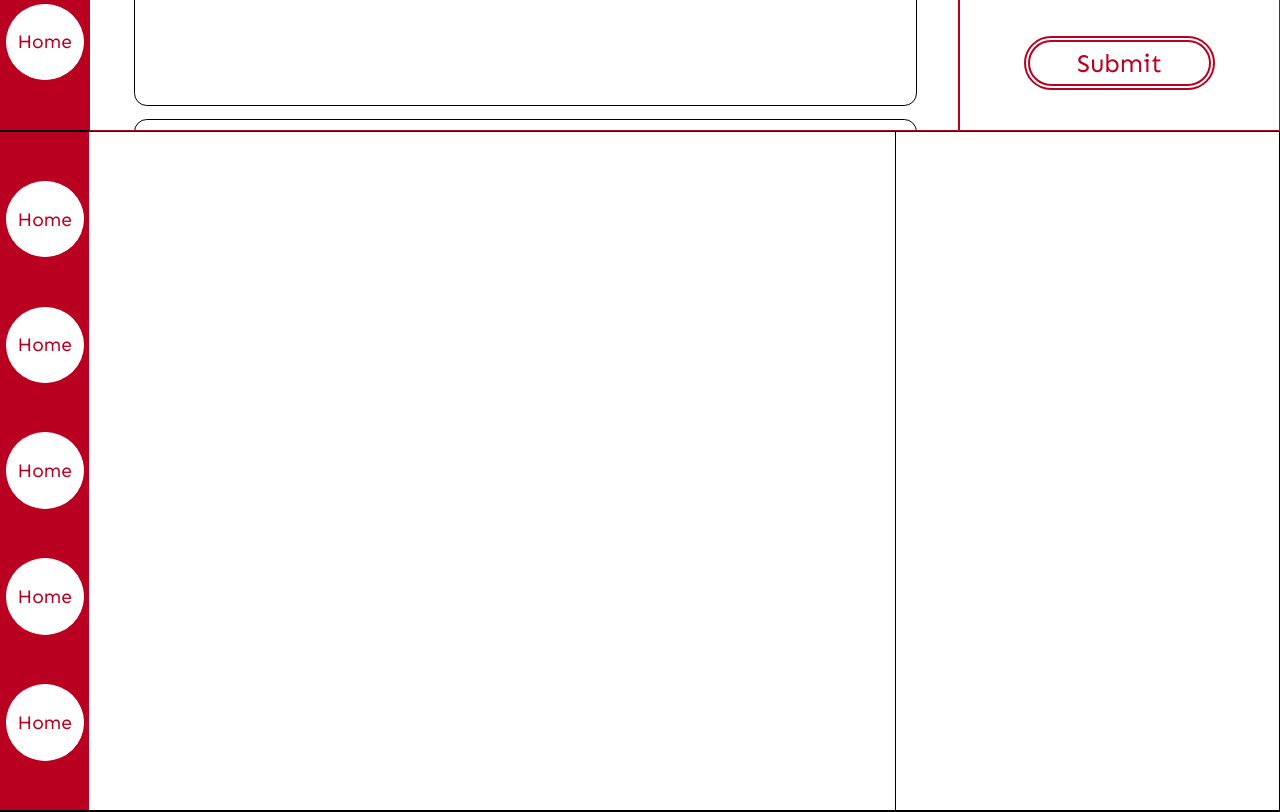
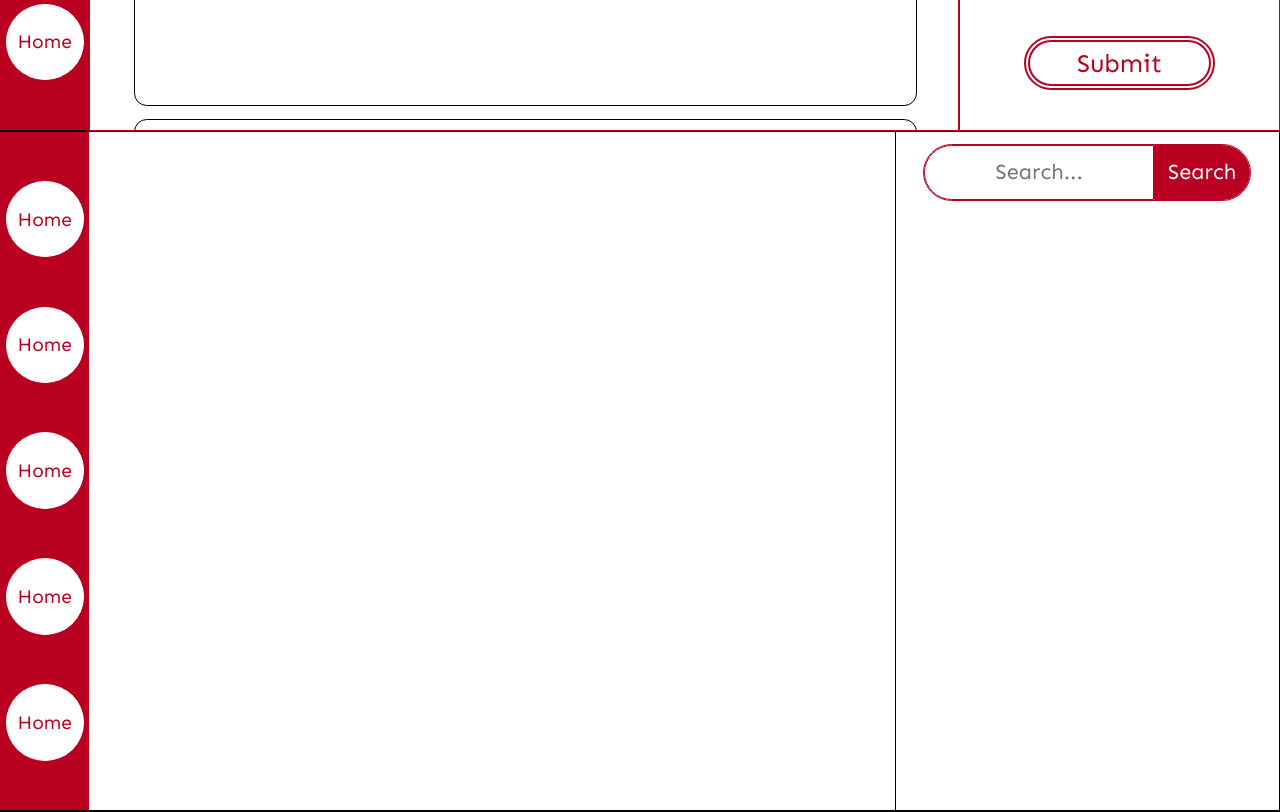
Before and after one commit to MokuaEnock/Kupid-frontend, a React (Create React App) app: page / in a window 1280 px wide. Shown: the part 1800-2612 px from the top of the page. Built offline with nearby package versions, Linux system fonts and the light colour scheme.

Commit message:
create search bar

```diff
--- a/src/App.css
+++ b/src/App.css
@@ -340,7 +340,47 @@ aside span {
     width: 30vw;
     height: 100%;
     border: thin solid black;
+    display: flex;
+    flex-direction: row;
+    justify-content: space-evenly;
+    align-items: flex-start;
 }
+
+#bio form {
+    width: 85%;
+    height: 8%;
+    border: thin solid #BA0021;
+    margin-top: 1vw;
+    border-radius: 4vw;
+    display: flex;
+    flex-direction: row;
+    justify-content: space-between;
+    align-items: center;
+}
+
+#bio form input {
+    border: thin solid #BA0021;
+    width: 70%;
+    height: 95%;
+    border-top-left-radius: inherit;
+    border-bottom-left-radius: inherit;
+    text-align: center;
+    font-size: 1.7vw;
+
+}
+
+#bio form button {
+    border: thin solid #BA0021;
+    border-top-right-radius: inherit;
+    border-bottom-right-radius: inherit;
+    width: 30%;
+    height: 100%;
+    font-size: 1.7vw;
+    background-color: #BA0021;
+    color: white;
+
+}
+
 
 /* footer ====================================================================== */
 
--- a/src/components/Pages/User/user.js
+++ b/src/components/Pages/User/user.js
@@ -5,7 +5,12 @@ export default function User() {
     <section id="user">
       <Aside />
       <div id="users"></div>
-      <div id="bio"></div>
+      <div id="bio">
+        <form>
+          <input type="text" placeholder="Search..." />
+          <button>Search</button>
+        </form>
+      </div>
     </section>
   );
 }
--- a/src/components/Pages/form/form.js
+++ b/src/components/Pages/form/form.js
@@ -4,6 +4,7 @@ export default function Form() {
   return (
     <section id="userForm">
       <Aside />
+
       <form>
         <div className="formInfo"></div>
         <div className="formInfo"></div>
@@ -11,6 +12,7 @@ export default function Form() {
         <div className="formInfo"></div>
         <div className="formInfo"></div>
       </form>
+
       <div>
         <span>
           <strong>1</strong>
```
Also changed, not shown: 1 other file (tests, documents, lock files or other folders).
